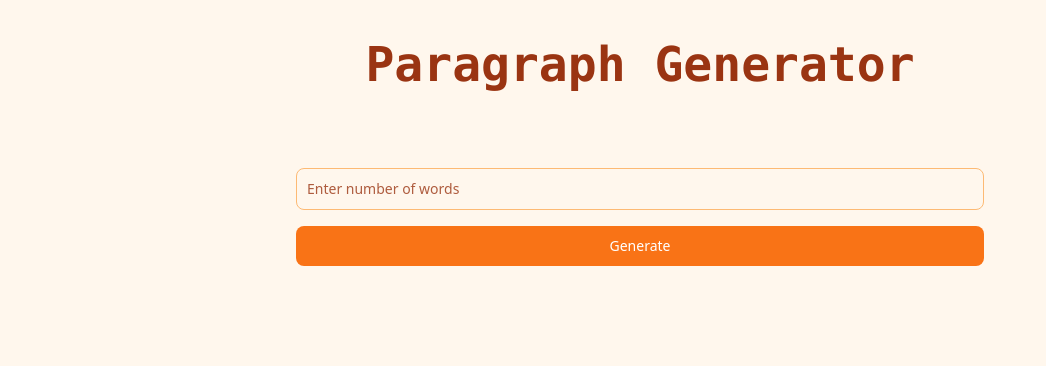
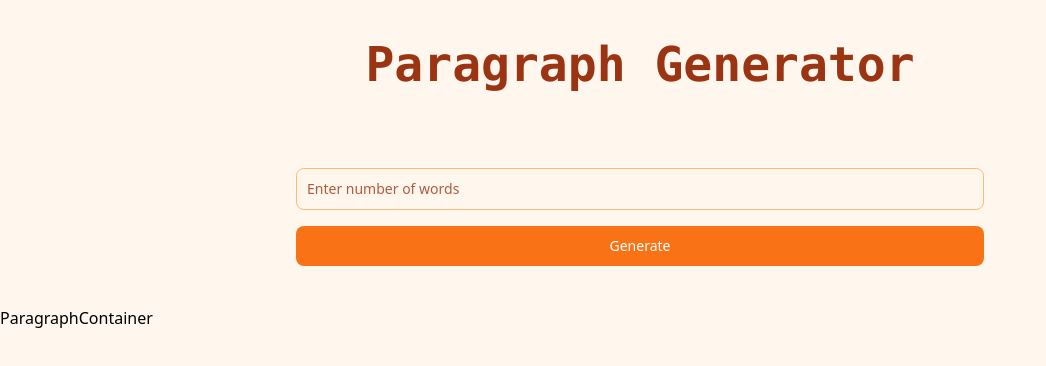
Before and after one commit to anoopraju31/100xdevs_cohort, a React (Vite) app in the folder week 7/assignments/4_paragraph_generator/: page / in a window 1280 px wide. Shown: the top 366 px of the page, without its empty margins (0-1046 px from the left). Built offline with nearby package versions, Linux system fonts and the light colour scheme.

Commit message:
Week 7 Assignments - 4. paragraph generator - Paragraph container component - initial

```diff
--- /dev/null
+++ b/week 7/assignments/4_paragraph_generator/src/components/ParagraphContainer.jsx
@@ -0,0 +1,5 @@
+const ParagraphContainer = () => {
+	return <div>ParagraphContainer</div>
+}
+
+export default ParagraphContainer
--- a/week 7/assignments/4_paragraph_generator/src/pages/Home.jsx
+++ b/week 7/assignments/4_paragraph_generator/src/pages/Home.jsx
@@ -1,4 +1,5 @@
 import Form from '../components/Form'
+import ParagraphContainer from '../components/ParagraphContainer'
 
 const Home = () => {
 	return (
@@ -8,6 +9,8 @@ const Home = () => {
 			</h1>
 
 			<Form />
+
+			<ParagraphContainer />
 		</main>
 	)
 }
```
